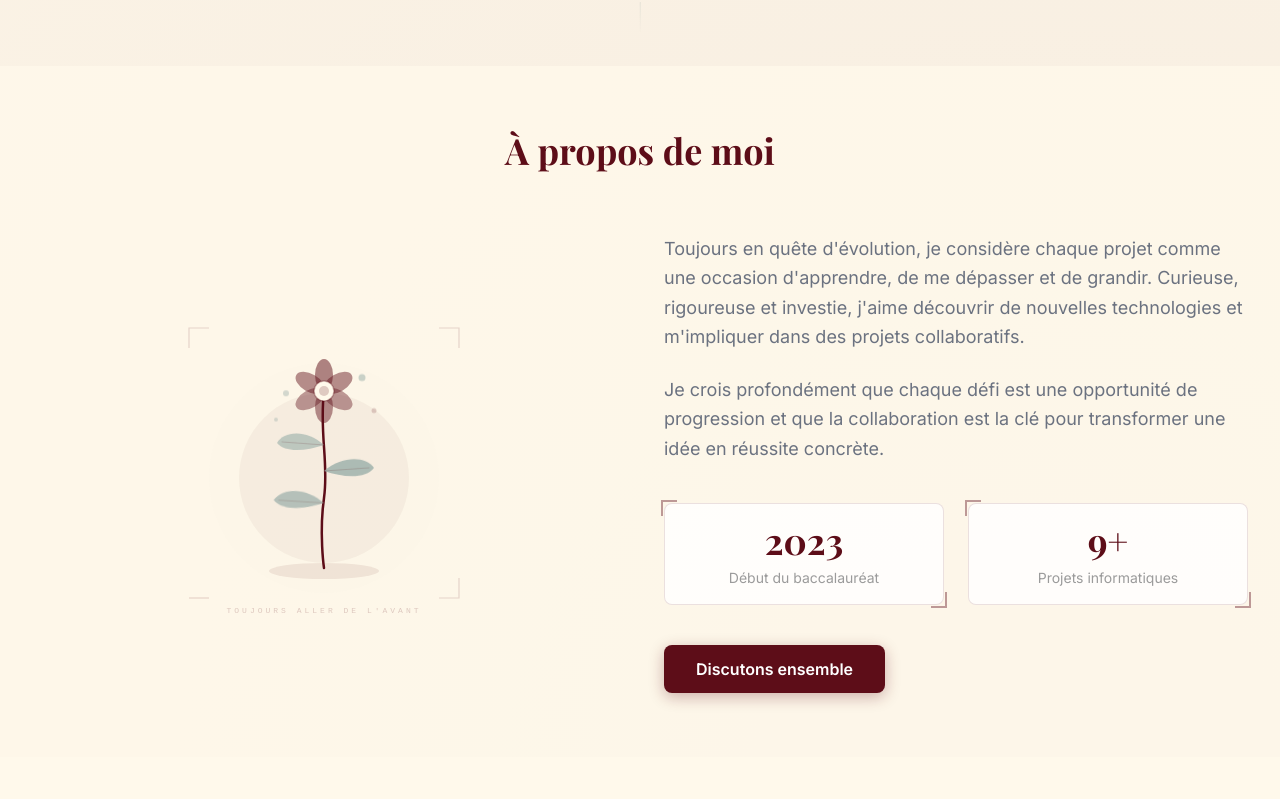
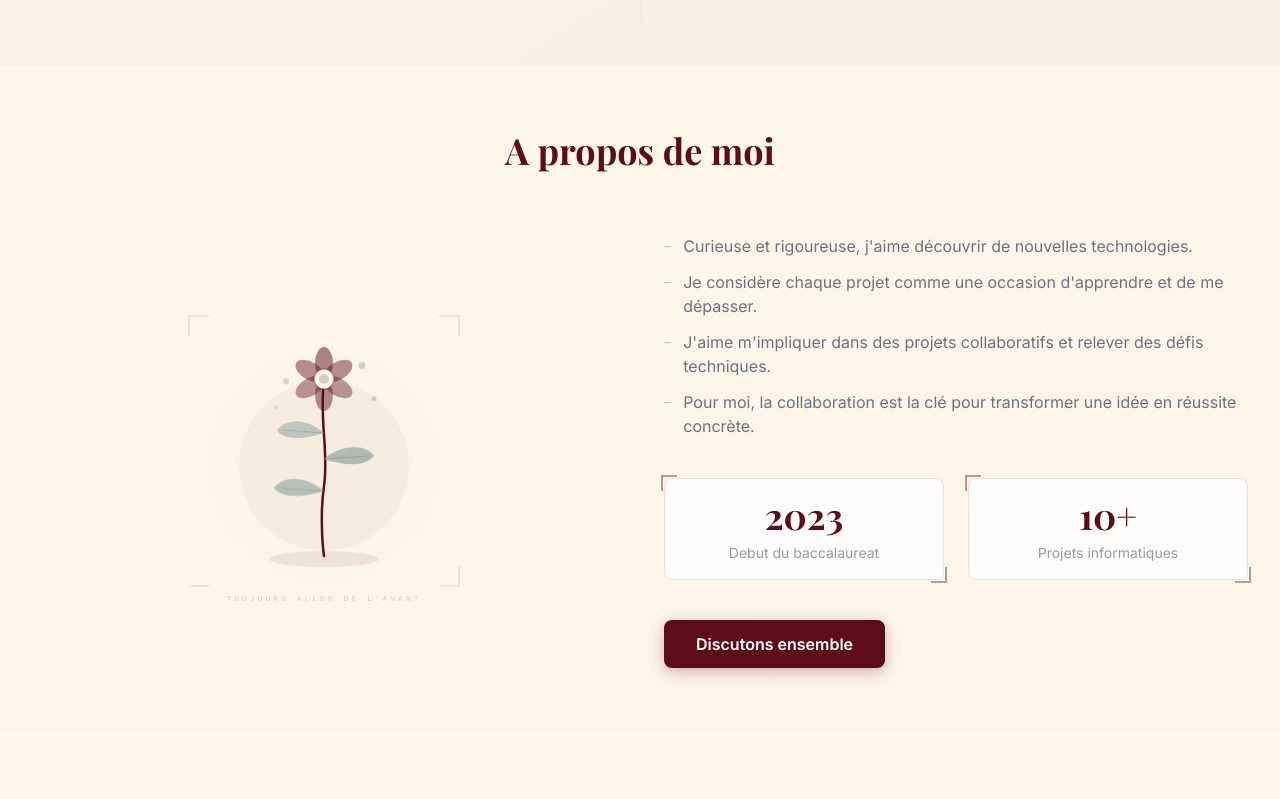
Before and after one commit to EstherBongui/portofolio-personnel-esther, a React (Vite) app: page / in a window 1280 px wide. Shown: the part 734-1533 px from the top of the page. Built offline with nearby package versions, Linux system fonts and the light colour scheme.

Commit message:
ameliorer la section a propos

```diff
--- a/src/components/About.jsx
+++ b/src/components/About.jsx
@@ -12,7 +12,6 @@ const Illustration = () => (
           @keyframes bloom  { from{opacity:0;transform:scale(0.4)} to{opacity:1;transform:scale(1)} }
           @keyframes float-dot { 0%,100%{transform:translateY(0)} 50%{transform:translateY(-6px)} }
           @keyframes pulse-ring { 0%,100%{opacity:.12} 50%{opacity:.28} }
-
           .stem  { stroke-dasharray:200; stroke-dashoffset:200; animation: grow-stem 2s ease-out forwards; }
           .leaf1 { transform-origin:160px 195px; animation: sway  5s ease-in-out infinite; }
           .leaf2 { transform-origin:160px 165px; animation: sway2 6s ease-in-out infinite 0.5s; }
@@ -24,74 +23,56 @@ const Illustration = () => (
           .ring  { animation: pulse-ring 4s ease-in-out infinite; }
         `}</style>
       </defs>
-
-      {/* Soft background circle */}
       <circle cx="160" cy="175" r="115" fill="rgba(159,178,172,0.07)" className="ring"/>
       <circle cx="160" cy="175" r="85"  fill="rgba(93,13,24,0.04)"/>
-
-      {/* Ground */}
       <ellipse cx="160" cy="268" rx="55" ry="8" fill="rgba(93,13,24,0.08)"/>
-
-      {/* Stem */}
       <path d="M160 265 C160 265 155 230 160 195 C165 160 155 130 160 88"
         fill="none" stroke="#5D0D18" strokeWidth="2.5" strokeLinecap="round" className="stem"/>
-
-      {/* Leaf 1 — bottom left */}
       <g className="leaf1">
-        <path d="M160 200 C140 185 118 188 110 200 C118 210 140 208 160 200 Z"
-          fill="#9FB2AC" opacity="0.75"/>
+        <path d="M160 200 C140 185 118 188 110 200 C118 210 140 208 160 200 Z" fill="#9FB2AC" opacity="0.75"/>
         <line x1="160" y1="200" x2="115" y2="200" stroke="rgba(93,13,24,0.2)" strokeWidth="0.8" strokeLinecap="round"/>
       </g>
-
-      {/* Leaf 2 — mid right */}
       <g className="leaf2">
-        <path d="M160 168 C180 152 202 154 210 165 C202 176 180 175 160 168 Z"
-          fill="#9FB2AC" opacity="0.85"/>
+        <path d="M160 168 C180 152 202 154 210 165 C202 176 180 175 160 168 Z" fill="#9FB2AC" opacity="0.85"/>
         <line x1="160" y1="168" x2="205" y2="165" stroke="rgba(93,13,24,0.2)" strokeWidth="0.8" strokeLinecap="round"/>
       </g>
-
-      {/* Leaf 3 — upper left */}
       <g className="leaf3">
-        <path d="M160 142 C142 126 120 128 113 140 C121 150 142 148 160 142 Z"
-          fill="#9FB2AC" opacity="0.65"/>
+        <path d="M160 142 C142 126 120 128 113 140 C121 150 142 148 160 142 Z" fill="#9FB2AC" opacity="0.65"/>
         <line x1="160" y1="142" x2="118" y2="139" stroke="rgba(93,13,24,0.2)" strokeWidth="0.8" strokeLinecap="round"/>
       </g>
-
-      {/* Flower bloom at top */}
       <g className="bloom">
-        {/* Petals */}
-        <ellipse cx="160" cy="72" rx="9"  ry="16" fill="rgba(93,13,24,0.5)"  transform="rotate(0   160 88)"/>
-        <ellipse cx="160" cy="72" rx="9"  ry="16" fill="rgba(93,13,24,0.45)" transform="rotate(60  160 88)"/>
-        <ellipse cx="160" cy="72" rx="9"  ry="16" fill="rgba(93,13,24,0.4)"  transform="rotate(120 160 88)"/>
-        <ellipse cx="160" cy="72" rx="9"  ry="16" fill="rgba(93,13,24,0.45)" transform="rotate(180 160 88)"/>
-        <ellipse cx="160" cy="72" rx="9"  ry="16" fill="rgba(93,13,24,0.4)"  transform="rotate(240 160 88)"/>
-        <ellipse cx="160" cy="72" rx="9"  ry="16" fill="rgba(93,13,24,0.45)" transform="rotate(300 160 88)"/>
-        {/* Centre */}
+        <ellipse cx="160" cy="72" rx="9" ry="16" fill="rgba(93,13,24,0.5)"  transform="rotate(0   160 88)"/>
+        <ellipse cx="160" cy="72" rx="9" ry="16" fill="rgba(93,13,24,0.45)" transform="rotate(60  160 88)"/>
+        <ellipse cx="160" cy="72" rx="9" ry="16" fill="rgba(93,13,24,0.4)"  transform="rotate(120 160 88)"/>
+        <ellipse cx="160" cy="72" rx="9" ry="16" fill="rgba(93,13,24,0.45)" transform="rotate(180 160 88)"/>
+        <ellipse cx="160" cy="72" rx="9" ry="16" fill="rgba(93,13,24,0.4)"  transform="rotate(240 160 88)"/>
+        <ellipse cx="160" cy="72" rx="9" ry="16" fill="rgba(93,13,24,0.45)" transform="rotate(300 160 88)"/>
         <circle cx="160" cy="88" r="10" fill="#FFF9EB" stroke="rgba(93,13,24,0.3)" strokeWidth="1.5"/>
         <circle cx="160" cy="88" r="5"  fill="rgba(93,13,24,0.2)"/>
       </g>
-
-      {/* Floating pollen dots */}
       <circle cx="198" cy="78"  r="3.5" fill="#9FB2AC" opacity="0.55" className="fd1"/>
       <circle cx="122" cy="92"  r="3"   fill="#9FB2AC" opacity="0.45" className="fd2"/>
       <circle cx="210" cy="108" r="2.5" fill="rgba(93,13,24,0.3)" opacity="0.6" className="fd3"/>
       <circle cx="112" cy="120" r="2"   fill="#9FB2AC" opacity="0.4" className="fd1"/>
-
-      {/* Corner brackets */}
       <g stroke="rgba(93,13,24,0.15)" strokeWidth="1.2" fill="none">
         <polyline points="25,45  25,25  45,25"/>
         <polyline points="295,45 295,25 275,25"/>
         <polyline points="25,295  25,295 45,295"/>
         <polyline points="295,275 295,295 275,295"/>
       </g>
-
-      {/* Tagline */}
       <text x="160" y="310" textAnchor="middle"
         fontFamily="Courier New, monospace" fontSize="8" letterSpacing="3"
-        fill="rgba(93,13,24,0.2)">TOUJOURS ALLER DE L'AVANT</text>
+        fill="rgba(93,13,24,0.2)">TOUJOURS ALLER DE L&apos;AVANT</text>
     </svg>
   </div>
 );
+
+const POINTS = [
+  "Curieuse et rigoureuse, j'aime découvrir de nouvelles technologies.",
+  "Je considère chaque projet comme une occasion d'apprendre et de me dépasser.",
+  "J'aime m'impliquer dans des projets collaboratifs et relever des défis techniques.",
+  "Pour moi, la collaboration est la clé pour transformer une idée en réussite concrète.",
+];
 
 const About = () => {
   useEffect(() => {
@@ -108,26 +89,25 @@ const About = () => {
     <section id="about" style={{ background: 'rgba(255,249,235,0.8)' }}>
       <div className="section-container">
         <div className="text-center mb-16 reveal">
-          <h2 className="section-title">À propos de moi</h2>
+          <h2 className="section-title">A propos de moi</h2>
         </div>
         <div className="grid md:grid-cols-2 gap-12 items-center">
           <div className="flex justify-center reveal-left">
             <Illustration />
           </div>
           <div className="space-y-6 reveal-right">
-            <p className="text-base md:text-lg leading-relaxed" style={{ color: '#6B7280' }}>
-              Toujours en quête d'évolution, je considère chaque projet comme une occasion
-              d'apprendre, de me dépasser et de grandir. Curieuse, rigoureuse et investie,
-              j'aime découvrir de nouvelles technologies et m'impliquer dans des projets collaboratifs.
-            </p>
-            <p className="text-base md:text-lg leading-relaxed" style={{ color: '#6B7280' }}>
-              Je crois profondément que chaque défi est une opportunité de progression et que
-              la collaboration est la clé pour transformer une idée en réussite concrète.
-            </p>
+            <ul className="space-y-3">
+              {POINTS.map((point, i) => (
+                <li key={i} className="flex items-start gap-3 text-sm md:text-base" style={{ color: '#6B7280' }}>
+                  <span className="mt-1 flex-shrink-0 font-mono text-xs" style={{ color: '#9FB2AC' }}>—</span>
+                  {point}
+                </li>
+              ))}
+            </ul>
             <div className="grid grid-cols-2 gap-6 pt-4">
               {[
-                { value: '2023', label: 'Début du baccalauréat' },
-                { value: '9+',   label: 'Projets informatiques' },
+                { value: '2023', label: 'Debut du baccalaureat' },
+                { value: '10+',  label: 'Projets informatiques' },
               ].map(({ value, label }) => (
                 <div key={label}
                   className="text-center p-4 rounded-lg corner-bracket transition-all duration-300"
```
